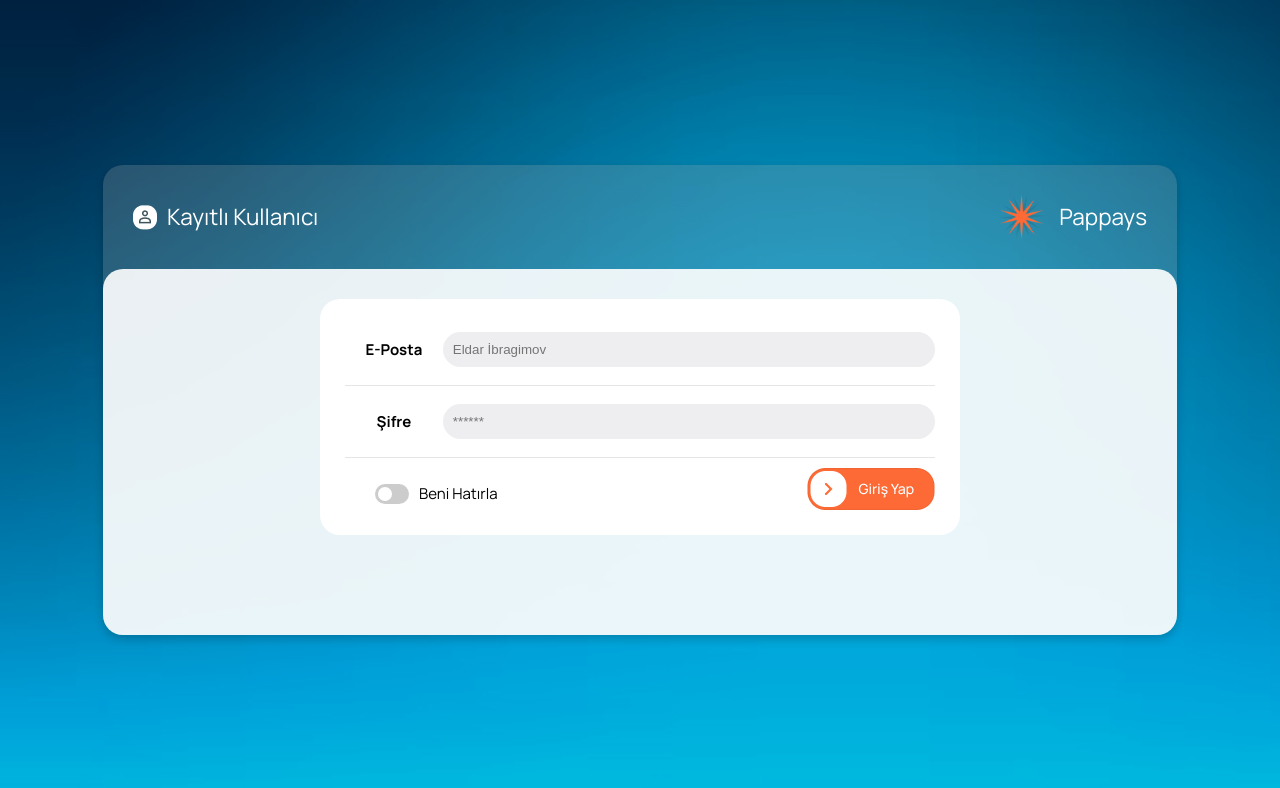
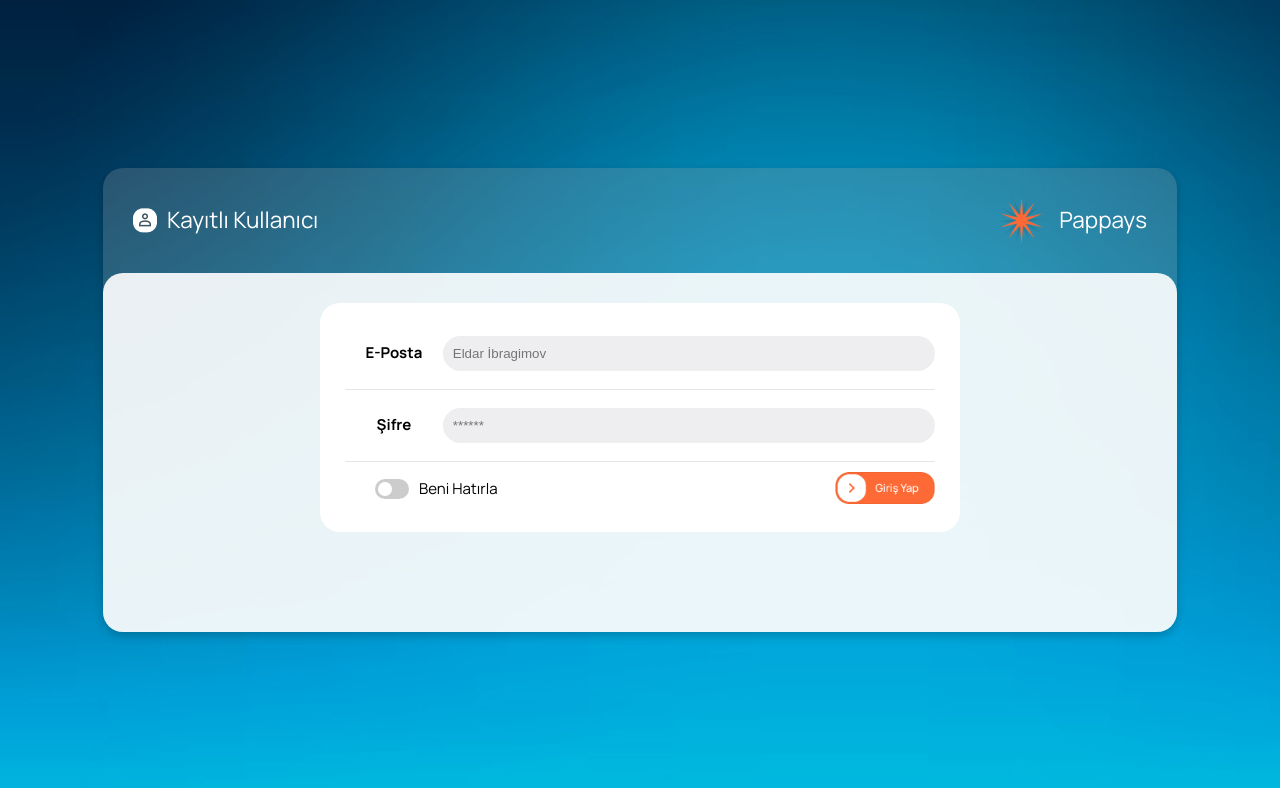
Before and after one commit to Pharaon3/ISTPLAY, a Vue app: page / in a window 1280 px wide. Shown: the top 788 px of the page. Built offline with nearby package versions, Linux system fonts and the light colour scheme; the HTML template or start-up script is replaced by a standard one.

Commit message:
login button

```diff
--- a/src/components/Login.vue
+++ b/src/components/Login.vue
@@ -44,7 +44,9 @@
               </label>
               <span>Beni Hatırla</span>
             </div>
-            <img src="@/assets/login-button.png" type="submit" />
+            <button type="submit" class="login-btn">
+              <img src="@/assets/login-button.png" alt="Giriş Yap" />
+            </button>
           </div>
         </form>
       </div>
@@ -196,7 +198,6 @@ input {
 .toggle-container {
   display: flex;
   align-items: center;
-  margin-top: 10px;
   justify-content: flex-start;
   padding-left: 30px;
 }
@@ -253,4 +254,21 @@ input:checked + .slider:before {
   background-color: rgba(0, 0, 0, 0.1);
   height: 1px;
 }
+
+.login-btn {
+  background: none;
+  border: none;
+  cursor: pointer;
+  padding: 0;
+}
+
+.login-btn img {
+  width: 100px; /* Adjust size */
+  height: auto;
+  transition: transform 0.2s;
+}
+
+.login-btn img:hover {
+  transform: scale(1.05);
+}
 </style>
```
